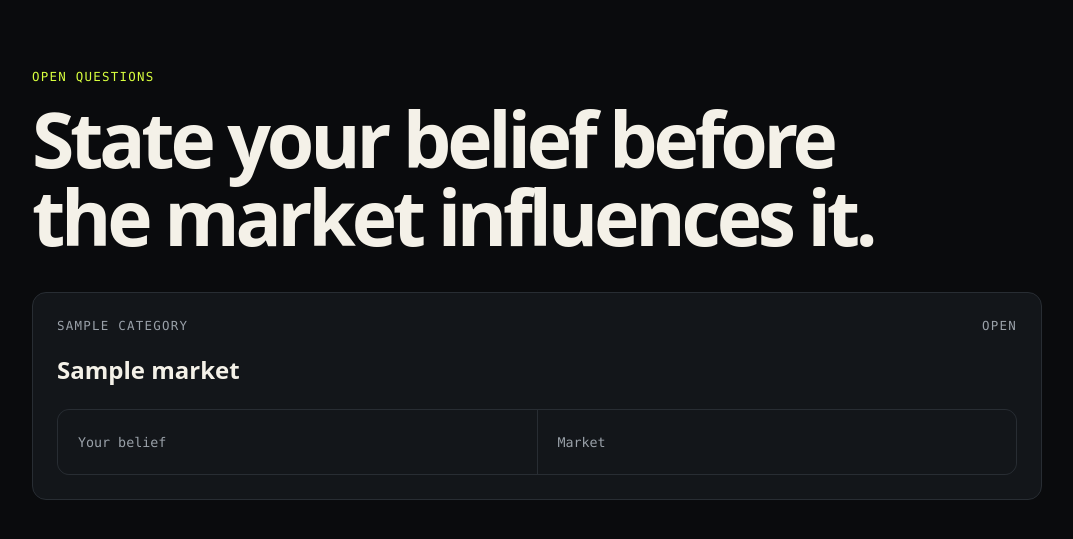
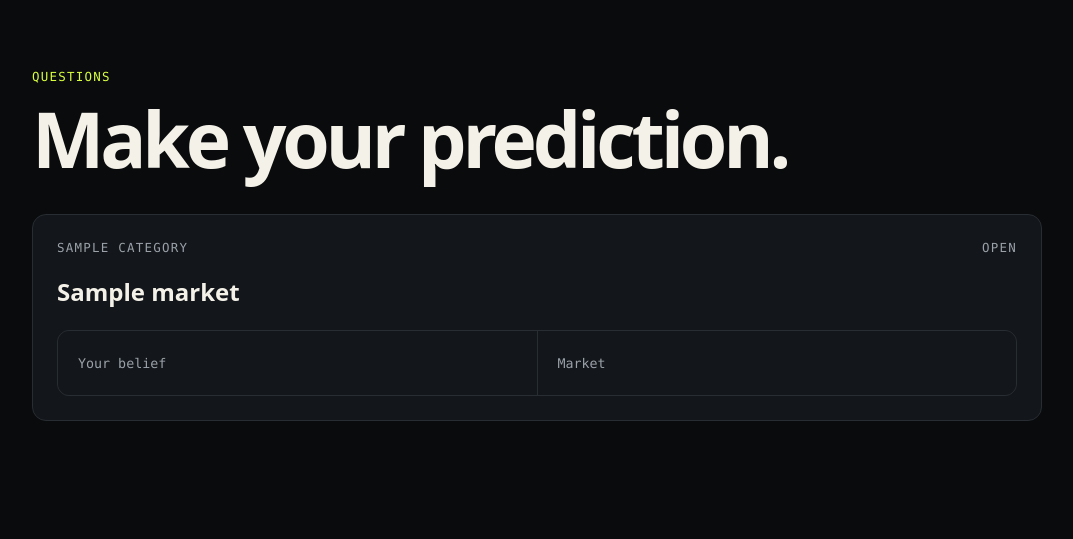
Before and after one commit to labriesystems/Prediction-Market, a Python web app: template templates/index.html in a window 1280 px wide. Shown: the part 72-611 px from the top of the page, without its empty margins (103-1176 px from the left). Run offline with Jinja, Linux system fonts and the light colour scheme; the template is opened without the code that fills it: most values are stand-ins (such as "Sample title", 1, 10 or a date in 2020).

Commit message:
Update index.html

```diff
--- a/templates/index.html
+++ b/templates/index.html
@@ -1 +1 @@
-{% extends 'base.html' %}{% block content %}<header><p class="eyebrow">OPEN QUESTIONS</p><h1>State your belief before the market influences it.</h1></header><div class="grid">{% for card in cards %}<a class="card" href="{{ url_for('market',market_id=card.market.id) }}"><div class="meta"><span>{{ card.market.category }}</span><span>{{ card.market.status }}</span></div><h2>{{ card.market.question }}</h2>{% if card.forecast %}<div class="prices"><div><b>{{ pct(card.forecast.probability) }}</b><small>Your belief</small></div><div><b>{{ pct(card.probability) }}</b><small>Market</small></div></div>{% else %}<div class="locked">Market hidden · forecast to unlock</div>{% endif %}</a>{% endfor %}</div>{% endblock %}
+{% extends 'base.html' %}{% block content %}<header class="index-header"><p class="eyebrow">QUESTIONS</p><h1>Make your prediction.</h1></header><div class="grid">{% for card in cards %}<a class="card" href="{{ url_for('market',market_id=card.market.id) }}"><div class="meta"><span>{{ card.market.category }}</span><span>{{ card.market.status }}</span></div><h2>{{ card.market.question }}</h2>{% if card.forecast %}<div class="prices"><div><b>{{ pct(card.forecast.probability) }}</b><small>Your belief</small></div><div><b>{{ pct(card.probability) }}</b><small>Market</small></div></div>{% else %}<div class="locked">Market hidden · forecast to unlock</div>{% endif %}</a>{% endfor %}</div>{% endblock %}
```
